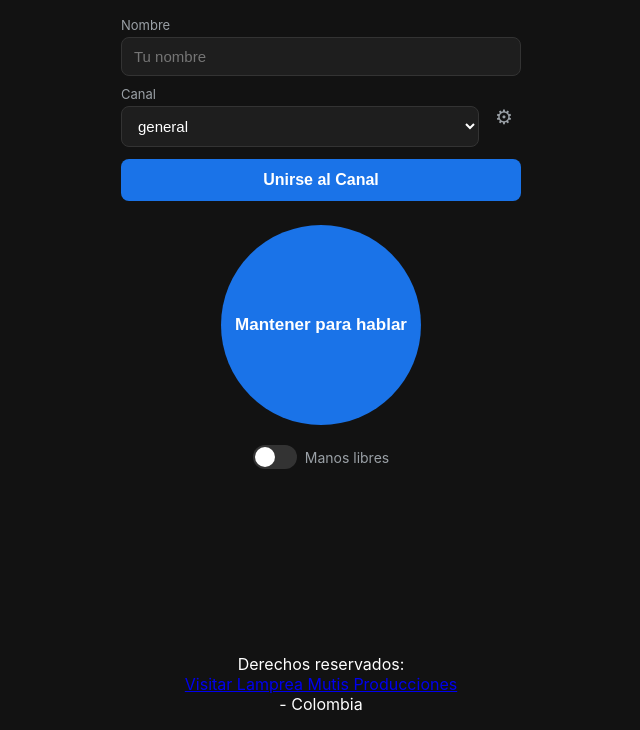
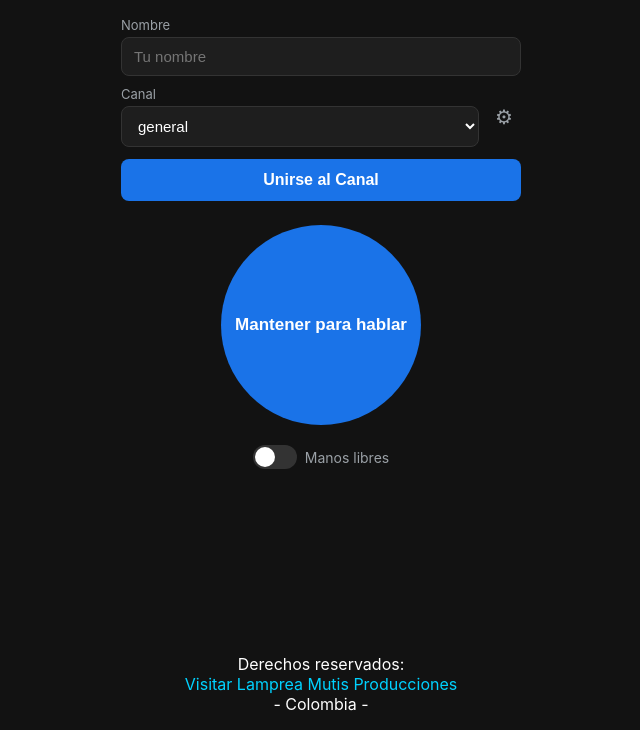
Before and after one commit to jnlamprea1-dev/lamprea-talkies-server, a website: page web/index.html in a window 1280 px wide. Shown: the part 70-800 px from the top of the page, without its empty margins (319-959 px from the left). Drawn offline with Linux system fonts and the light colour scheme.

Commit message:
Update index.html

```diff
--- a/web/index.html
+++ b/web/index.html
@@ -479,4 +479,4 @@ btnPTT.disabled = true;
 </script>
 </body>
 </html>
-Derechos reservados: <a href="https://www.lampreamutisproducciones.com" target="_blank" rel="noopener noreferrer">Visitar Lamprea Mutis Producciones</a> - Colombia
+Derechos reservados: <a href="https://www.lampreamutisproducciones.com" target="_blank" rel="noopener noreferrer" style="color: #00d2ff; text-decoration: none;">Visitar Lamprea Mutis Producciones</a> - Colombia -
```
